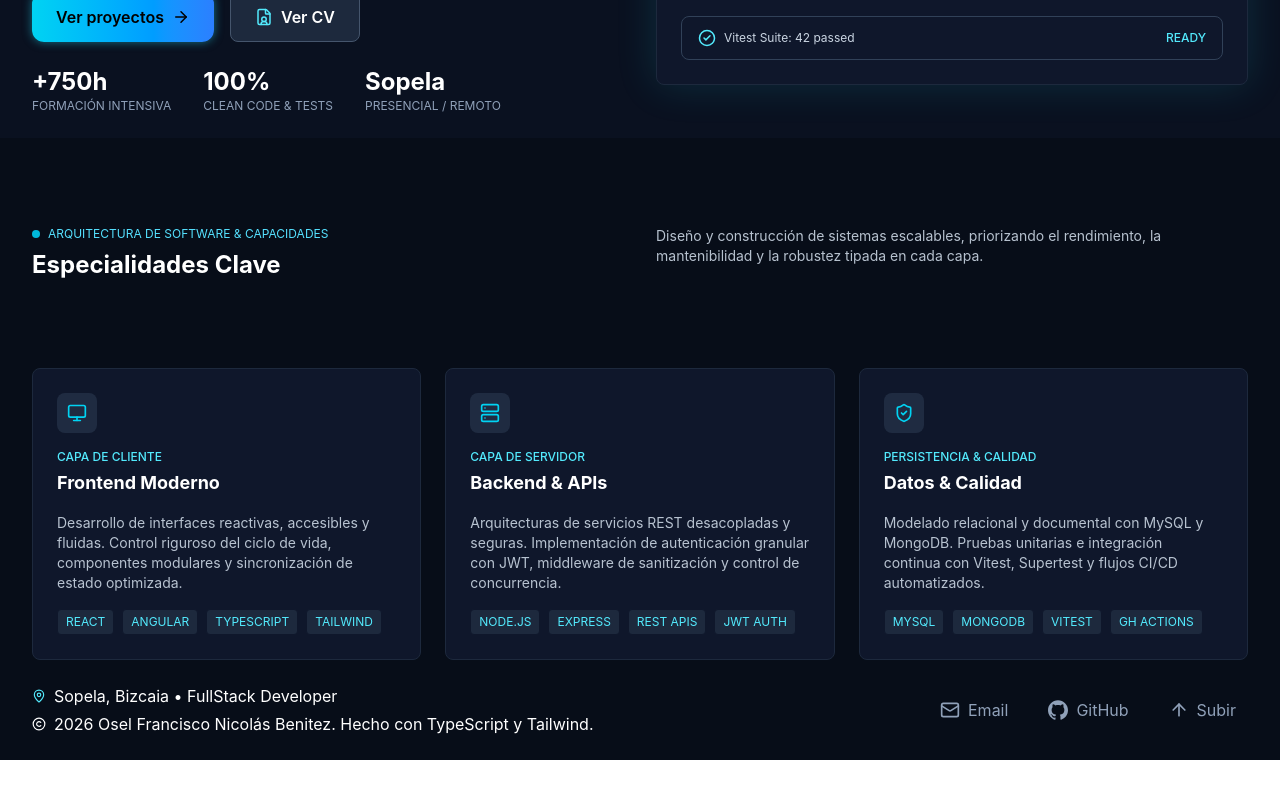
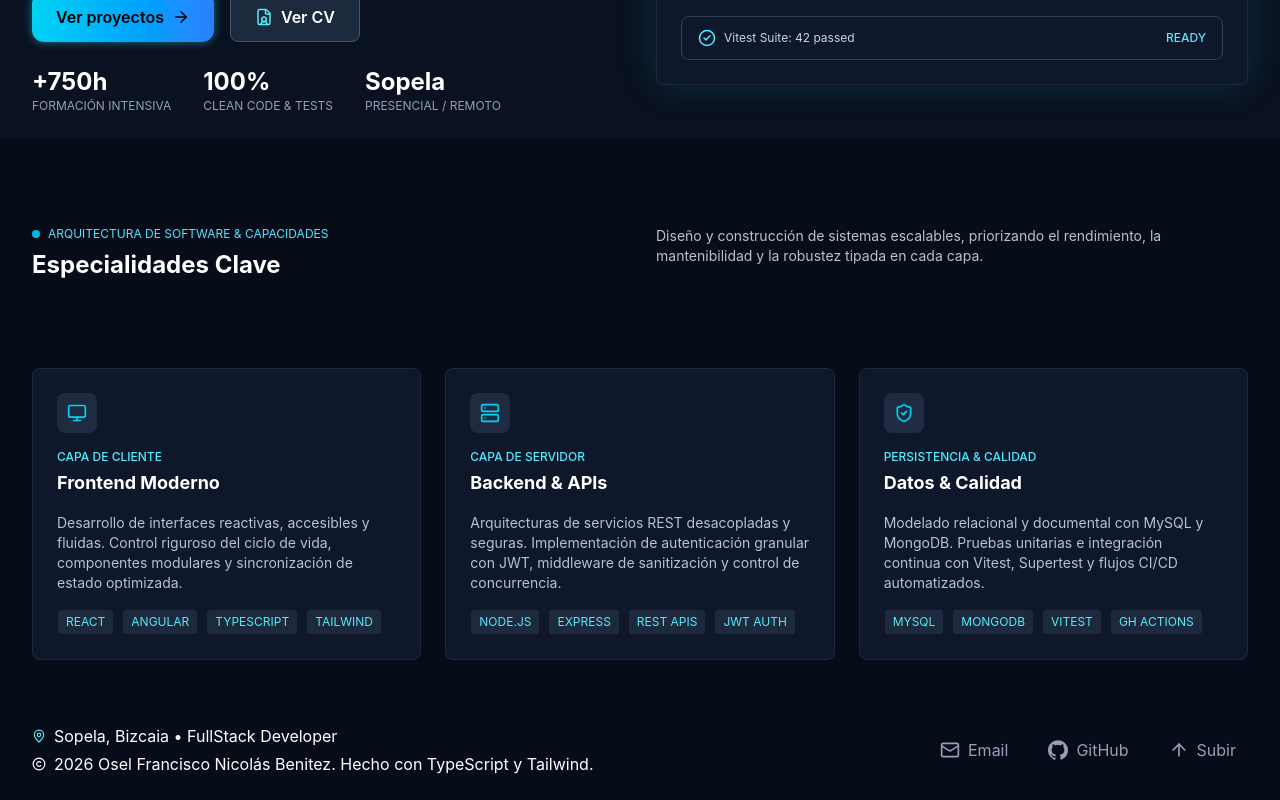
Before and after one commit to OselkoNico/Portfolio, a React (Vite) app: page / in a window 1280 px wide. Shown: the part 468-1268 px from the top of the page. Before the commit the page ends 1228 px from the top, so only its background shows below. Built offline with nearby package versions, Linux system fonts and the light colour scheme; the HTML template or start-up script is replaced by a standard one.

Commit message:
style: añadir padding inferior a Specialities para transición de fondo
Extiende el fondo oscuro (#070d18) más allá del contenido con pb-10, evitando un corte brusco con la sección siguiente.

```diff
--- a/src/sections/Specialities.tsx
+++ b/src/sections/Specialities.tsx
@@ -4,7 +4,7 @@ import { iconNameMap } from "../utils/iconMaps";
 
 export default function Specialities() {
   return (
-    <section className="bg-[#070d18]">
+    <section className="bg-[#070d18] pb-10">
       <div className="flex justify-between gap-8 px-8 py-6 max-w-screen-2xl mx-auto">
         <div className="flex-1 flex flex-col gap-2 py-16">
           <div className="flex items-center gap-2">
```
